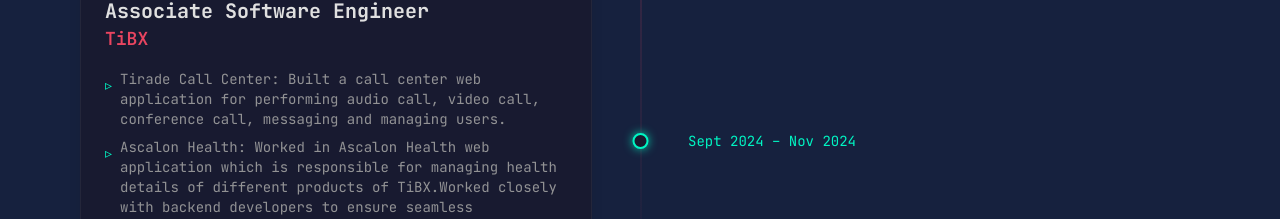
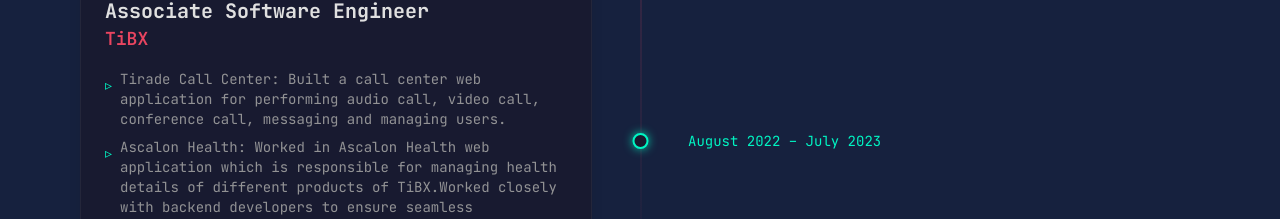
Before and after one commit to moinulhossainmahim/portfolio-v2, a React (Vite) app: page / in a window 1280 px wide. Shown: the part 4031-4250 px from the top of the page. Built offline with nearby package versions, Linux system fonts and the light colour scheme; no server answers.

Commit message:
fix: Correct Associate Software Engineer duration in portfolio data.

```diff
--- a/src/data/portfolioData.tsx
+++ b/src/data/portfolioData.tsx
@@ -292,7 +292,7 @@
     {
         role: "Associate Software Engineer",
         organization: "TiBX",
-        duration: "Sept 2024 – Nov 2024",
+        duration: "August 2022 – July 2023",
         points: [
             "Tirade Call Center: Built a call center web application for performing audio call, video call, conference call, messaging and managing users.",
             "Ascalon Health: Worked in Ascalon Health web application which is responsible for managing health details of different products of TiBX.Worked closely with backend developers to ensure seamless integration of frontend and backend",
```
